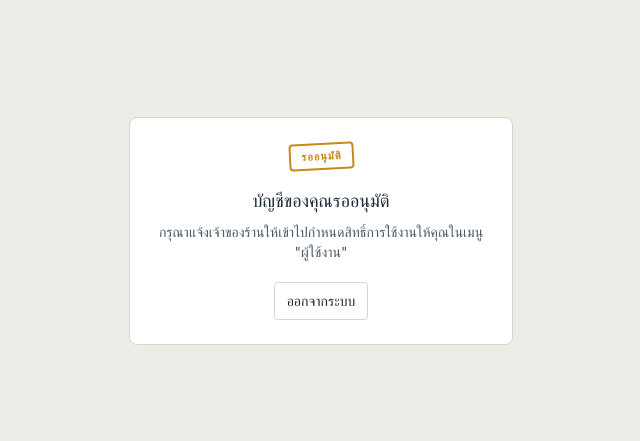
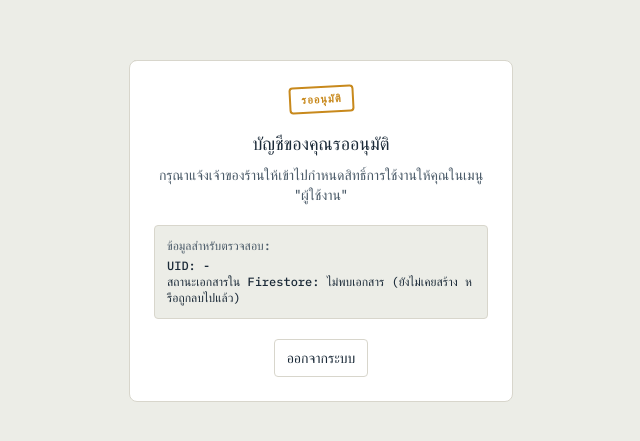
Before and after one commit to rsc1996s/ssc-cash, a React (Vite) app: page /pending in a window 1280 px wide. Shown: the part 169-610 px from the top of the page, without its empty margins (319-959 px from the left). Built offline with nearby package versions, Linux system fonts and the light colour scheme; no server answers.

Commit message:
Add files via upload

```diff
--- a/src/pages/PendingApproval.jsx
+++ b/src/pages/PendingApproval.jsx
@@ -1,9 +1,12 @@
 import { signOut } from "firebase/auth";
 import { auth } from "../firebase";
 import { useNavigate } from "react-router-dom";
+import { useAuth } from "../context/AuthContext";
 
 export default function PendingApproval() {
   const navigate = useNavigate();
+  const { user, profile } = useAuth();
+
   async function handleLogout() {
     await signOut(auth);
     navigate("/login");
@@ -16,6 +19,17 @@ export default function PendingApproval() {
         <p className="text-sm text-inkSoft mb-5">
           กรุณาแจ้งเจ้าของร้านให้เข้าไปกำหนดสิทธิ์การใช้งานให้คุณในเมนู "ผู้ใช้งาน"
         </p>
+
+        {/* ข้อมูลดีบักสำหรับเทียบกับ Firestore Console เวลาสงสัยว่าล็อกอินเป็นบัญชีไหนอยู่ */}
+        <div className="text-left bg-paper border border-paperLine rounded p-3 mb-5 text-xs font-nums break-all">
+          <div className="text-inkSoft mb-1">ข้อมูลสำหรับตรวจสอบ:</div>
+          <div>UID: {user?.uid || "-"}</div>
+          <div>
+            สถานะเอกสารใน Firestore:{" "}
+            {profile === null ? "ไม่พบเอกสาร (ยังไม่เคยสร้าง หรือถูกลบไปแล้ว)" : `พบแล้ว role = "${profile.role}"`}
+          </div>
+        </div>
+
         <button onClick={handleLogout} className="text-sm border border-paperLine rounded px-3 py-2">
           ออกจากระบบ
         </button>
```
